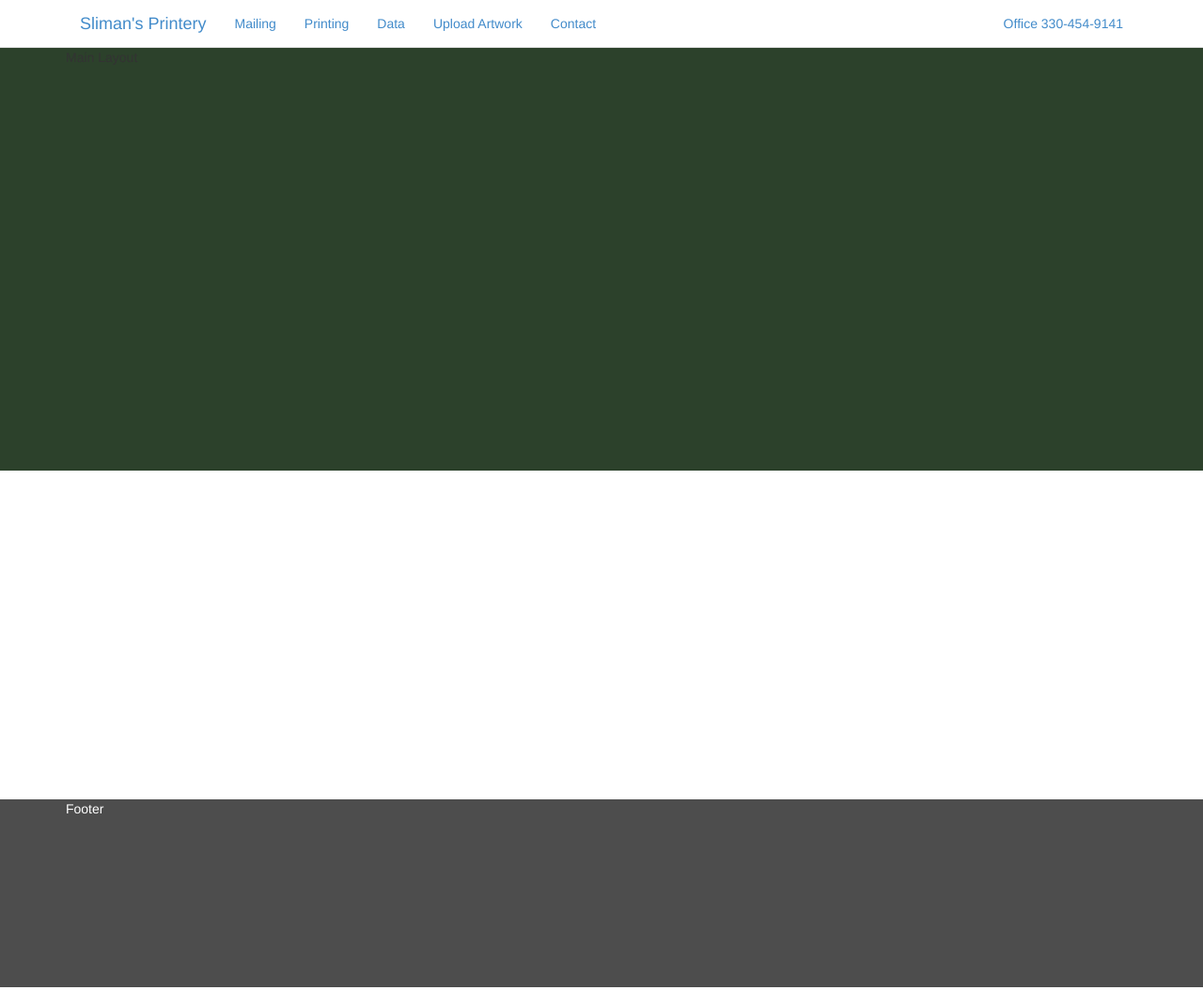
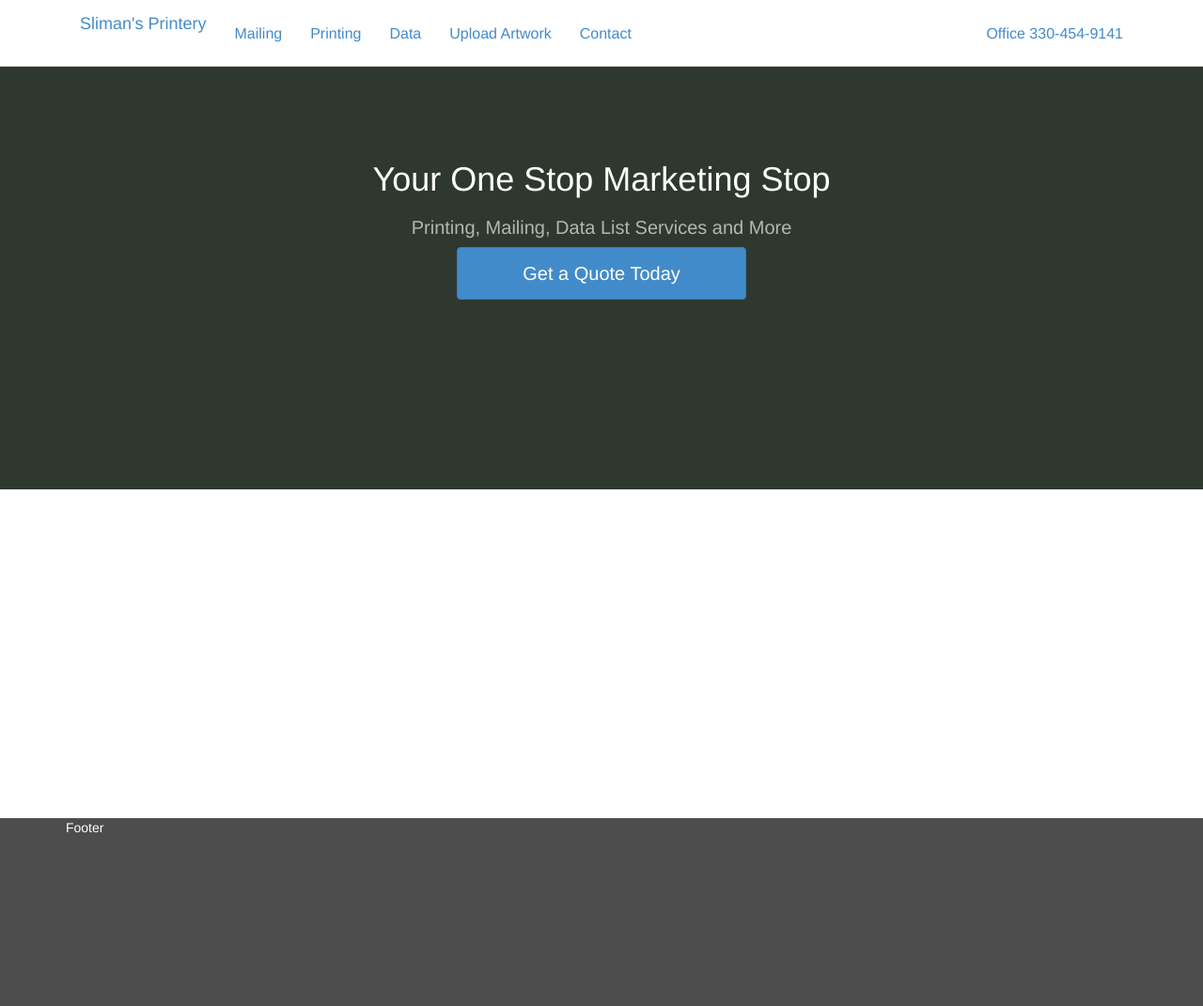
Before and after one commit to SlimansPrintery/slimansprintery.github.io, a Jekyll site: the page built from index.html, in a window 1280 px wide. Shown: the whole page at 94% size. Built offline with Jekyll 4.4.1, drawn with Linux system fonts in a browser that asks for light colours.

Commit message:
adds splash on home

```diff
--- a/_sass/_base.scss
+++ b/_sass/_base.scss
@@ -4,8 +4,3 @@
 .page {
   min-height: 800px;
 }
-
-.home-splash {
-  background: #2C412B;
-  height: 450px;
-}
--- a/_sass/_header.scss
+++ b/_sass/_header.scss
@@ -1,4 +1,11 @@
 .header {
+  border-bottom: 1px solid #DADADA;
   background: white;
-  border-bottom: 1px solid #DADADA;
 }
+
+.navbar-nav > li > a {
+  // header height  ~ 75px with padding
+  padding-top: 26px;
+  padding-bottom: 24px;
+  font-size: 16px;
+}
--- /dev/null
+++ b/_sass/_home.scss
@@ -0,0 +1,24 @@
+// Home Page
+
+.home-splash {
+  padding-top: 80px;
+  background: #2F382F;
+  text-align: center;
+
+  button {
+    font-size: 20px;
+    padding: 13px 69px;
+  }
+}
+
+// XXX decompose into splash sass file
+.splash {
+  height: 450px;
+  color: white;
+
+  h2 {
+    font-size: 20px;
+    font-weight: 300;
+    color: #B2B8B2;
+  }
+}
--- a/css/main.scss
+++ b/css/main.scss
@@ -22,3 +22,6 @@
 @import "base";
 @import "header";
 @import "footer";
+
+// pages
+@import "home";
--- a/index.html
+++ b/index.html
@@ -3,9 +3,11 @@ layout: default
 ---
 <div class="page">
 
-<div class="home-splash">
+<div class="home-splash splash">
 	<div class="container">
-      Main Layout
+    <h1>Your One Stop Marketing Stop</h1>
+    <h2>Printing, Mailing, Data List Services and More</h2>
+    <button class='btn btn-primary'>Get a Quote Today</button>
 	</div>
 </div>
 
```
